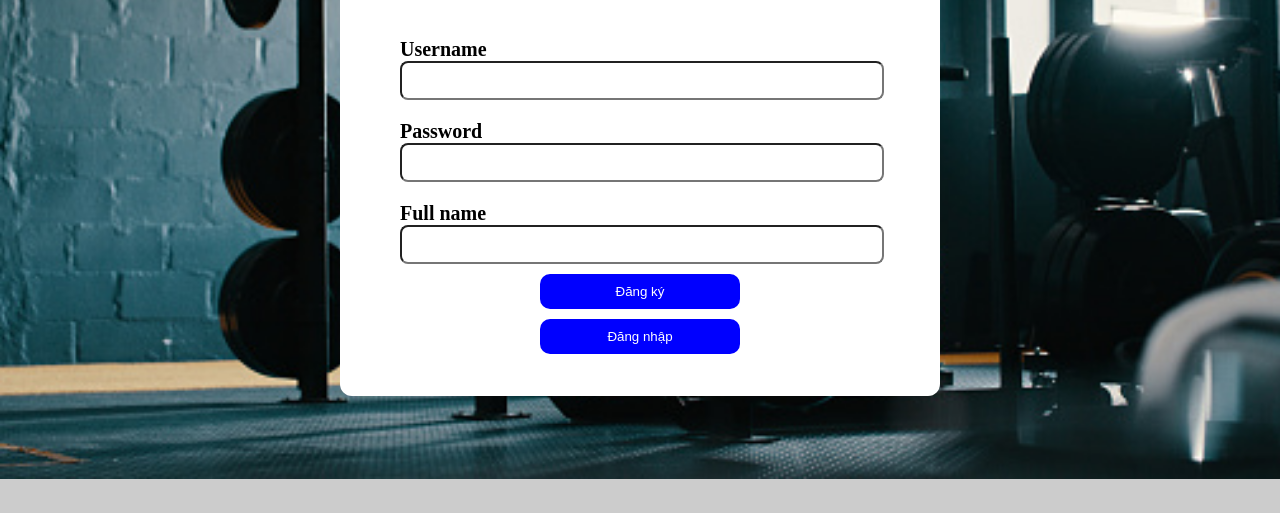
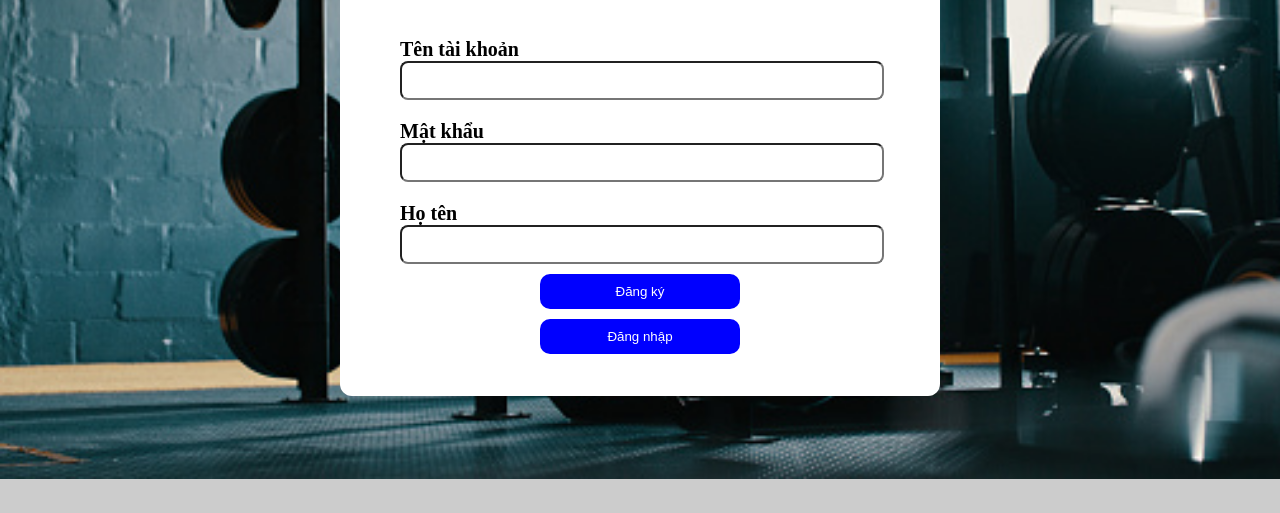
Before and after one commit to TranSonNam/FinalTeam4, a plain HTML site: page register.html in a window 1280 px wide. Shown: the part 287-800 px from the top of the page. Drawn offline with Linux system fonts and the light colour scheme.

Commit message:
Update register.html

```diff
--- a/register.html
+++ b/register.html
@@ -14,11 +14,11 @@
         <form action="" id="registerForm" method="post">
             <img src="./icon/logo.png" class="logo">
             <h1>Đăng ký</h1>
-            <label for="username">Username</label>
+            <label for="username">Tên tài khoản</label>
             <input type="text" name="username" id="username">
-            <label for="password">Password</label>
+            <label for="password">Mật khẩu</label>
             <input type="password" name="password" id="password">
-            <label for="password">Full name</label>
+            <label for="password">Họ tên</label>
             <input type="text" name="fullname" id="fullname">
             <input type="submit" value="Đăng ký">
             <input type="button" value="Đăng nhập" onclick="login()" >
```
